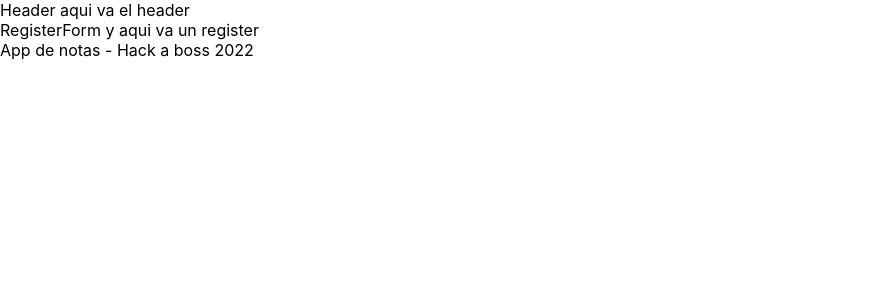
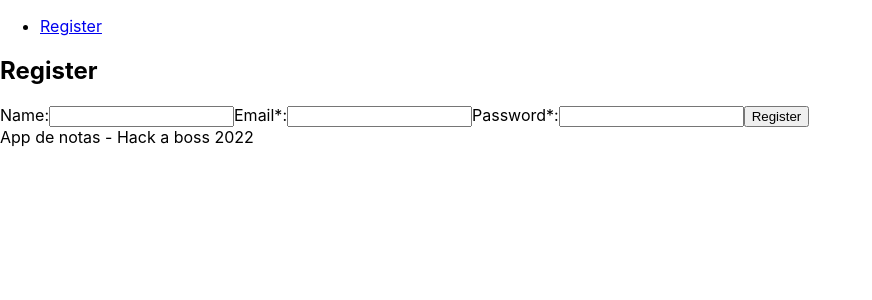
Before and after one commit to belcar-ceci/frontend_notes, a React (Create React App) app: page /register in a window 1280 px wide. Shown: the top 300 px of the page, without its empty margins (0-872 px from the left). Built offline with nearby package versions, Linux system fonts and the light colour scheme.

Commit message:
ERROR FETCH

```diff
--- a/src/App.js
+++ b/src/App.js
@@ -7,7 +7,7 @@ import LoginForm from "./components/LoginForm/LoginForm"; //
 import HomePage from "./pages/HomePage/HomePage";
 import NoteSimplePage from "./pages/NotesPage/NoteSimplePage";
 import NotFoundPage from "./pages/NotFoundPage";
-
+import RegisterPage from "./pages/RegisterPage";
 function App() {
   return (
     <BrowserRouter>
@@ -16,7 +16,7 @@ function App() {
         <Routes>
           <Route path="/" element={<HomePage />} />
           <Route path="/note/:id" element={<NoteSimplePage />} />
-          <Route path="/register" element={<RegisterForm />} />
+          <Route path="/register" element={<RegisterPage />} />
           <Route path="/login" element={<LoginForm />} />
           <Route path="*" element={<Navigate to="/" replace />} />
           <Route path="*" element={<NotFoundPage />} />
--- /dev/null
+++ b/src/components/ErrorMessage/index.js
@@ -0,0 +1,5 @@
+const ErrorMessage = ({ error }) => {
+  return <p>{error}</p>;
+};
+
+export default ErrorMessage;
--- a/src/components/Header/Header.jsx
+++ b/src/components/Header/Header.jsx
@@ -1,9 +1,16 @@
-import React from 'react'
+import React from "react";
+import { Link } from "react-router-dom";
 
 const Header = () => {
   return (
-    <div>Header aqui va el header</div>
-  )
-}
+    <nav>
+      <ul>
+        <li>
+          <Link to="Register"> Register</Link>
+        </li>
+      </ul>
+    </nav>
+  );
+};
 
-export default Header
+export default Header;
--- a/src/components/RegisterForm/RegisterForm.jsx
+++ b/src/components/RegisterForm/RegisterForm.jsx
@@ -1,9 +1,86 @@
-import React from 'react'
+import { useState } from "react";
+import { toast } from "react-toastify";
+
+import ErrorMessage from "../ErrorMessage";
 
 const RegisterForm = () => {
+  const [email, setEmail] = useState("");
+  const [password, setPassword] = useState("");
+  const [name, setName] = useState("");
+  const [error, setError] = useState("");
+
+  const registerUser = async (e) => {
+    try {
+      e.preventDefault();
+
+      const userToRegister = { email, password };
+
+      if (name) {
+        userToRegister.name = name;
+      }
+
+      const res = await fetch("http://localhost:3000/users", {
+        method: "POST",
+        headers: {
+          "Content-Type": "application/json",
+        },
+        body: JSON.stringify(userToRegister),
+      });
+
+      if (!res.ok) {
+        const body = await res.json();
+        throw new Error(body.message);
+      }
+
+      setError("");
+      setName("");
+      setEmail("");
+      setPassword("");
+      toast.success("Registered succesfully. Check your email!");
+    } catch (error) {
+      setError(error.message);
+    }
+  };
+
   return (
-    <div>RegisterForm y aqui va un register</div>
-  )
-}
+    <>
+      <form onSubmit={registerUser}>
+        <label htmlFor="name">Name:</label>
+        <input
+          id="name"
+          type="name"
+          value={name}
+          onChange={(e) => {
+            setName(e.target.value);
+          }}
+        />
 
-export default RegisterForm
+        <label htmlFor="email">Email*:</label>
+        <input
+          id="email"
+          type="email"
+          value={email}
+          onChange={(e) => {
+            setEmail(e.target.value);
+          }}
+        />
+
+        <label htmlFor="password">Password*:</label>
+        <input
+          id="password"
+          type="password"
+          value={password}
+          onChange={(e) => {
+            setPassword(e.target.value);
+          }}
+        />
+
+        <button>Register</button>
+      </form>
+
+      {error && <ErrorMessage error={error} />}
+    </>
+  );
+};
+
+export default RegisterForm;
--- /dev/null
+++ b/src/pages/RegisterPage/index.js
@@ -0,0 +1,11 @@
+import RegisterForm from "../../components/RegisterForm/RegisterForm";
+
+const RegisterPage = () => {
+  return (
+    <section>
+      <h2>Register</h2>
+      <RegisterForm />
+    </section>
+  );
+};
+export default RegisterPage;
```
Also changed, not shown: 1 other file (tests, documents, lock files or other folders).
